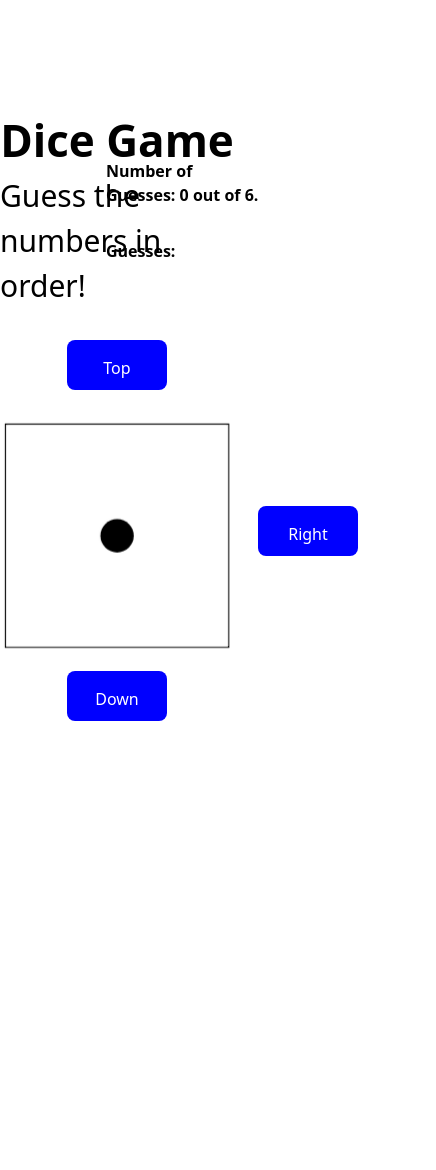
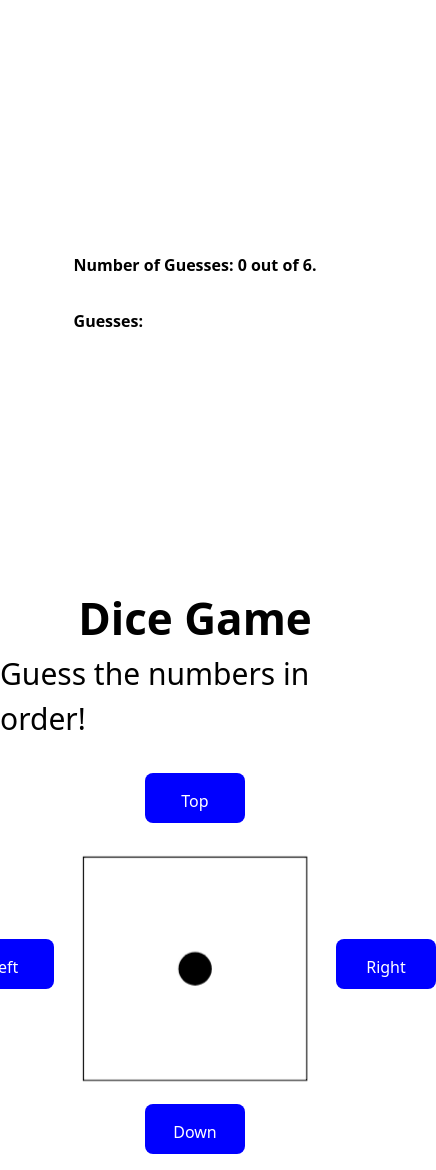
Before and after one commit to exosyphon/dice-game, a Next.js app: page / in a window 390 px wide. Shown: the whole page, 436 px wide, since content can reach past the window. Before the commit the page ends 844 px from the top, so only its background shows below. Built offline with nearby package versions, Linux system fonts and the light colour scheme.

Commit message:
Adjust layout to work on mobile

```diff
--- a/src/pages/index.tsx
+++ b/src/pages/index.tsx
@@ -273,17 +273,43 @@ export default function Home() {
 
     return (
         <>
-            <div style={{ display: 'flex' }}>
+            <div className={'grid grid-rows-2 grid-cols-1 lg:grid-cols-2 flex-wrap'}>
                 <div
                     style={{
                         display: 'flex',
                         justifyContent: 'center',
                         alignItems: 'center',
                         flexDirection: 'column',
-                        height: '100vh',
-                        width: '60%',
-                        marginRight: '-8rem',
                     }}
+                    className='mt-0 lg:mt-8'
+                >
+                    <div>
+                        <div className='mb-8 font-bold'>
+                            Number of Guesses: {guesses.length - 1} out of 6.
+                        </div>
+                        <div className='font-bold'>
+                            Guesses:
+                            {guesses.map((guess, guessIndex) => {
+                                return (
+                                    <div key={guessIndex}>
+                                        {guess.map((guessInternal, index) => {
+                                            return (<span key={index} style={{}} > {guessInternal} </span>);
+                                        })}
+                                    </div>
+                                )
+                            })
+                            }
+                        </div>
+                    </div>
+                </div>
+                <div
+                    style={{
+                        display: 'flex',
+                        justifyContent: 'center',
+                        alignItems: 'center',
+                        flexDirection: 'column',
+                    }}
+                    className='m-0 lg:m-32'
                 >
                     <div
                         style={{
@@ -363,35 +389,6 @@ export default function Home() {
                         width: '100px'
                     }}>Down</button>
                 </div>
-                <div
-                    style={{
-                        display: 'flex',
-                        justifyContent: 'center',
-                        alignItems: 'start',
-                        flexDirection: 'column',
-                        height: '50vh',
-                        width: '40%',
-                    }}
-                >
-                    <div>
-                        <div className='mb-8 font-bold'>
-                            Number of Guesses: {guesses.length - 1} out of 6.
-                        </div>
-                        <div className='font-bold'>
-                            Guesses:
-                            {guesses.map((guess, guessIndex) => {
-                                return (
-                                    <div key={guessIndex}>
-                                        {guess.map((guessInternal, index) => {
-                                            return (<span key={index} style={{}} > {guessInternal} </span>);
-                                        })}
-                                    </div>
-                                )
-                            })
-                            }
-                        </div>
-                    </div>
-                </div>
             </div>
         </>
     );
```
